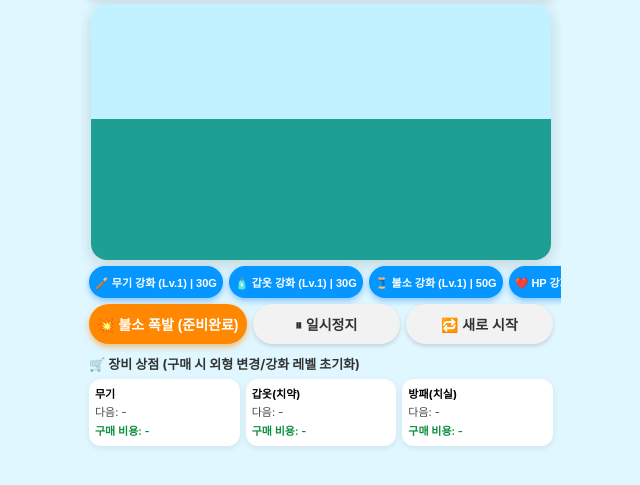
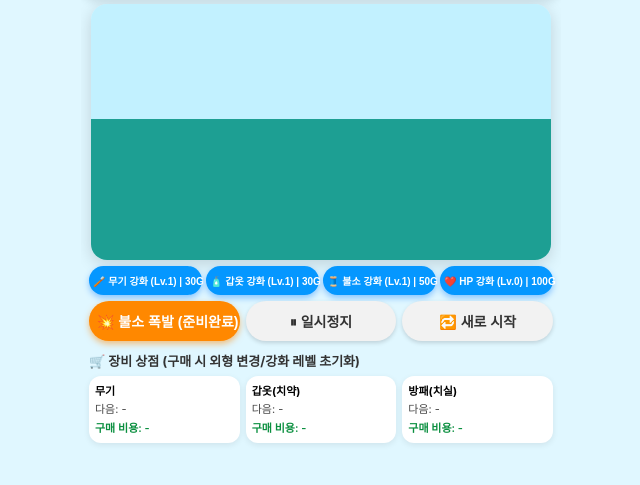
Before and after one commit to n01045081795-byte/Tooth-warrior, a plain HTML site: page index.html in a window 1280 px wide. Shown: the part 137-622 px from the top of the page, without its empty margins (319-959 px from the left). Drawn offline with Linux system fonts and the light colour scheme.

Commit message:
Update style.css

```diff
--- a/style.css
+++ b/style.css
@@ -1,3 +1,4 @@
+/* style.css 파일 전체를 아래 코드로 교체해 주세요. */
 * {
   box-sizing: border-box;
   -webkit-tap-highlight-color: transparent;
@@ -106,7 +107,7 @@ body {
 
 /* 게임 영역 : 상단 1/3 */
 .game-wrapper {
-  flex: 0 0 32vh; /* 화면 높이의 약 1/3 */
+  flex: 0 0 32vh;
   padding: 4px 10px 0;
 }
 
@@ -114,7 +115,6 @@ body {
   width: 100%;
   height: 100%;
   border-radius: 16px;
-  /* JS에서 배경을 그리지만, CSS에서 초기 가이드를 제공 */
   background: linear-gradient(#c2f1ff 45%, #1d9f93 45%);
   box-shadow: 0 4px 16px rgba(0, 0, 0, 0.15);
 }
@@ -137,7 +137,7 @@ body {
 .upgrade-row {
   display: grid;
   grid-template-columns: repeat(4, 1fr);
-  gap: 6px;
+  gap: 4px; /* 버튼 간격을 줄여 공간 확보 */
 }
 
 /* 유틸리티 버튼 행 (3개 버튼) */
@@ -146,14 +146,14 @@ body {
 }
 
 .btn {
-  /* flex: 1; */ /* upgrade-row에서는 grid로 대체 */
   border-radius: 999px;
   border: none;
-  font-size: 11px; /* 글자 크기 조정 */
+  font-size: 10px; /* 글자 크기를 더 줄임 */
   font-weight: 600;
-  padding: 8px 6px; /* 패딩 조정 */
+  padding: 7px 4px; /* 패딩을 더 줄임 */
   cursor: pointer;
   white-space: nowrap;
+  min-width: 0; /* 최소 너비를 0으로 설정하여 유연하게 만듦 */
 }
 
 .btn.primary {
@@ -207,7 +207,7 @@ body {
   padding: 6px 6px 8px;
   box-shadow: 0 2px 6px rgba(0, 0, 0, 0.08);
   font-size: 11px;
-  cursor: pointer; /* 상점 카드도 버튼 역할 */
+  cursor: pointer;
   transition: transform 0.1s;
 }
 
@@ -239,8 +239,3 @@ body {
   color: #0a8f3f;
   font-weight: 600;
 }
-
-/* 작은 화면에서 버튼 글자 줄바꿈 방지 */
-button {
-  white-space: nowrap;
-}
```
